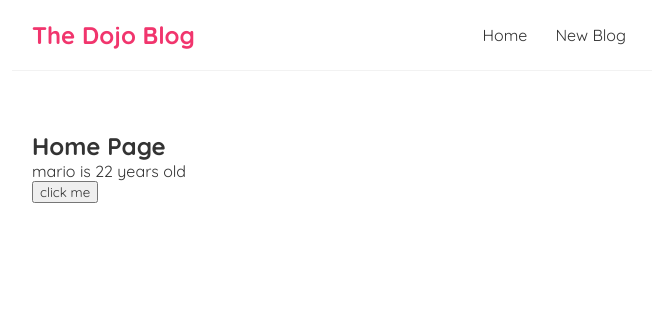
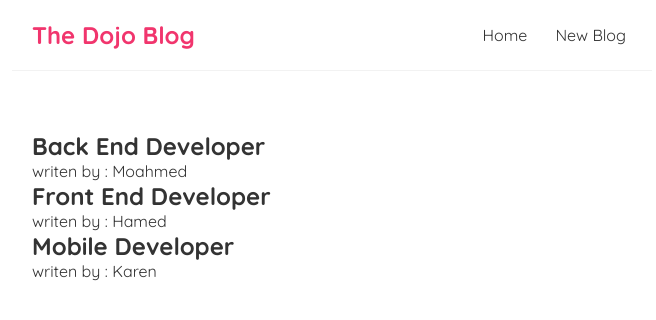
Before and after one commit to mohamedmonirshabana/babloBlog, a React (Create React App) app: page / in a window 1280 px wide. Shown: the top 320 px of the page, without its empty margins (308-964 px from the left). Built offline with nearby package versions, Linux system fonts and the light colour scheme.

Commit message:
add Blog Data

```diff
--- a/src/Home.js
+++ b/src/Home.js
@@ -1,23 +1,21 @@
 import { useState } from 'react';
 
 const Home = () => {
-    // let name = 'mario';
-    const [name, setName] = useState('mario');
-    const [age, setAge] = useState(22);
-
-    const handleClick = () => {
-        // name = 'luigi';
-        setName('luigi');
-        setAge(37);
-    };
-
+    const [blogs, setBlogs] = useState([
+        { title: 'Back End Developer', body: 'Loren sub...', author: 'Moahmed', id: 1 },
+        { title: 'Front End Developer', body: 'Loren sub...', author: 'Hamed', id: 2 },
+        {title: 'Mobile Developer', body: 'Loren sub...', author: 'Karen', id: 3 }
+    ]);
 
     return (
         <div className="home">
-            <h2>Home Page</h2>
-            <p>{name} is { age } years old</p>
-            <button onClick={handleClick}>click me</button>
+            {blogs.map((blog) => (
+                <div className="blog-preview" key={blog.id}>
+                    <h2>{ blog.title }</h2>
+                    <p> writen by : {blog.author}</p>
 
+                </div>
+            ))}
         </div>
      );
 }
```
